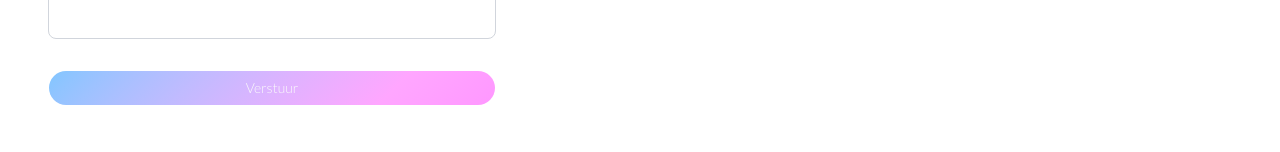
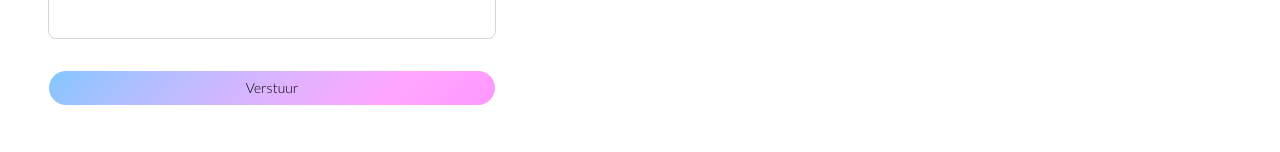
Before and after one commit to DewiLouhenapessy/portfolio-website-frontend, a Next.js app: page /contact in a window 1280 px wide. Shown: the part 688-840 px from the top of the page. Built offline with nearby package versions, Linux system fonts and the light colour scheme.

Commit message:
text color conform theme

```diff
--- a/components/ContactForm.tsx
+++ b/components/ContactForm.tsx
@@ -176,7 +176,7 @@ export default function ContactForm() {
 			<Button
 				type="submit"
 				disabled={isSubmitting}
-				className="bg-gradient-theme w-full"
+				className="bg-gradient-theme not-dark:text-black w-full"
 			>
 				{isSubmitting ? formLabels.sending[locale] : formLabels.submit[locale]}
 			</Button>
```
